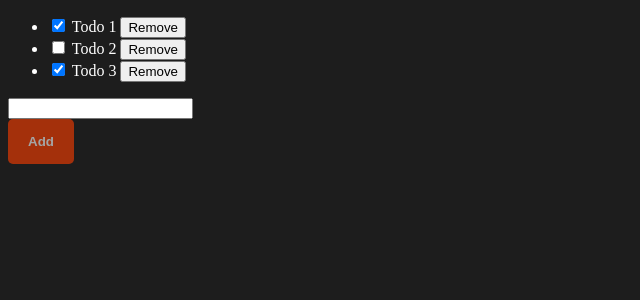
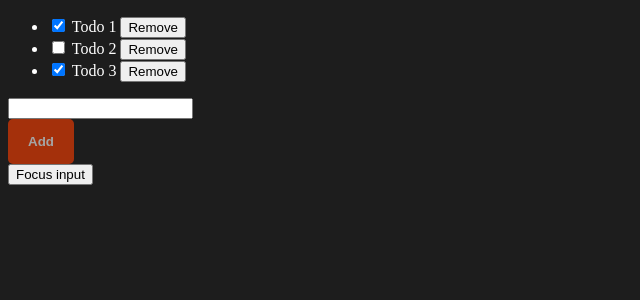
Before and after one commit to Aman07a/svelte-course, a Svelte app: page / in a window 1280 px wide. Shown: the top 300 px of the page, without its empty margins (0-640 px from the left). Built offline with nearby package versions, Linux system fonts and the light colour scheme; the HTML template or start-up script is replaced by a standard one.

Commit message:
Readonly Props

```diff
--- a/src/App.svelte
+++ b/src/App.svelte
@@ -1,6 +1,8 @@
 <script>
   import TodoList from "./lib/TodoList.svelte";
   import { v4 as uuid } from "uuid";
+
+  let todoList;
 
   let todos = [
     {
@@ -21,7 +23,8 @@
   ];
 
   function handleAddTodo(event) {
-    // event.preventDefault();
+    event.preventDefault();
+    setTimeout(() => {
       todos = [
         ...todos,
         {
@@ -30,6 +33,8 @@
           completed: false,
         },
       ];
+      todoList.clearInput();
+    }, 1000);
   }
 
   function handleRemoveTodo(event) {
@@ -48,10 +53,17 @@
 
 <TodoList
   {todos}
+  bind:this={todoList}
   on:addtodo={handleAddTodo}
   on:removetodo={handleRemoveTodo}
   on:toggletodo={handleToggleTodo}
 />
 
+<button
+  on:click={() => {
+    todoList.focusInput();
+  }}>Focus input</button
+>
+
 <style>
 </style>
--- a/src/lib/TodoList.svelte
+++ b/src/lib/TodoList.svelte
@@ -5,7 +5,15 @@
   import { createEventDispatcher } from "svelte";
 
   export let todos = [];
+  export const readonly = "read only";
+  export function clearInput() {
+    inputText = "";
+  }
+  export function focusInput() {
+    input.focus();
+  }
   let inputText = "";
+  let input;
 
   const dispatch = createEventDispatcher();
 
@@ -56,7 +64,7 @@
     {/each}
   </ul>
   <form class="add-todo-form" on:submit|preventDefault={handleAddTodo}>
-    <input bind:value={inputText} />
+    <input bind:this={input} bind:value={inputText} />
     <Button type="submit" disabled={!inputText}>Add</Button>
   </form>
 </div>
```
Lines whose indentation alone changed are shown as unchanged.
